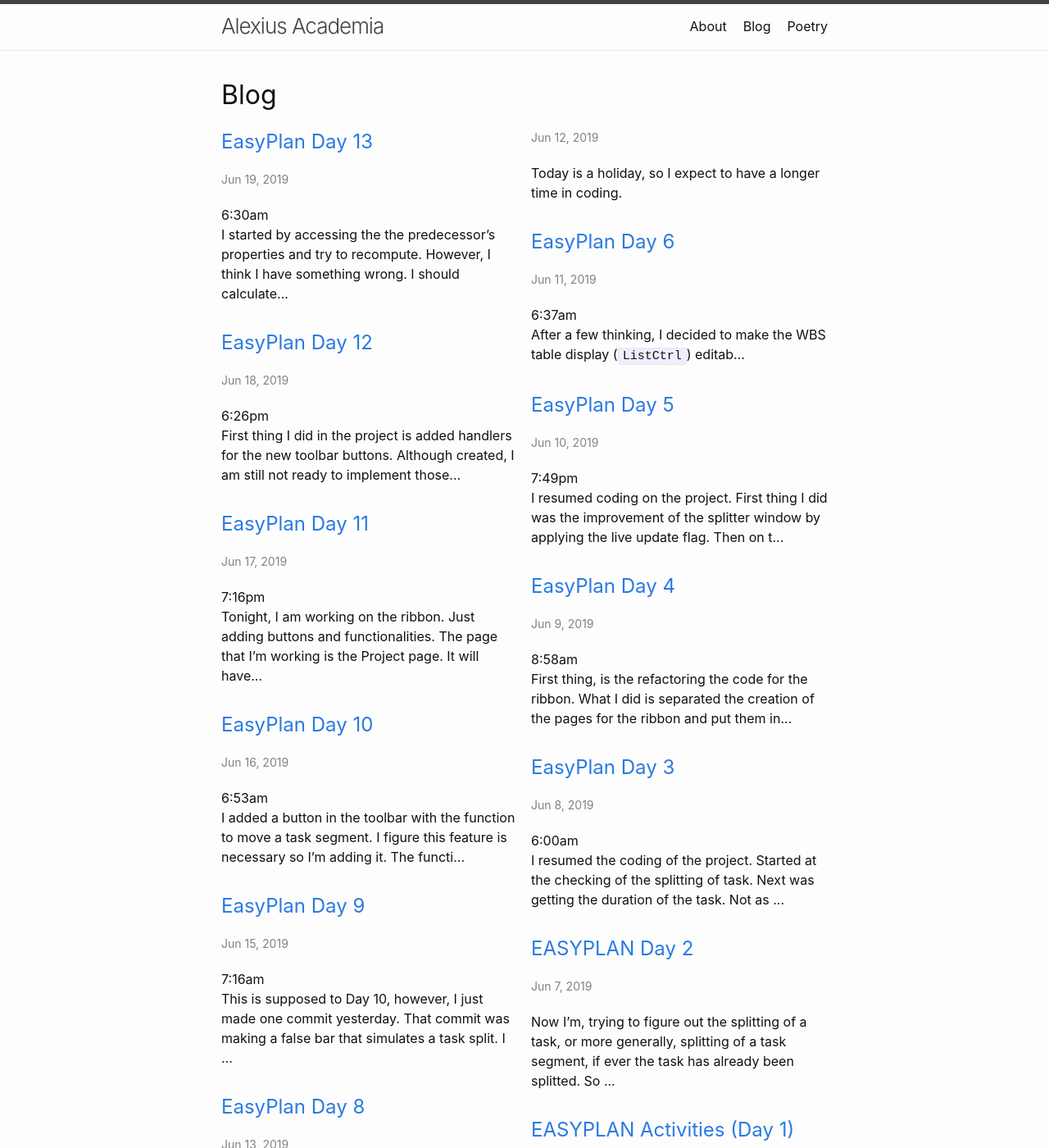
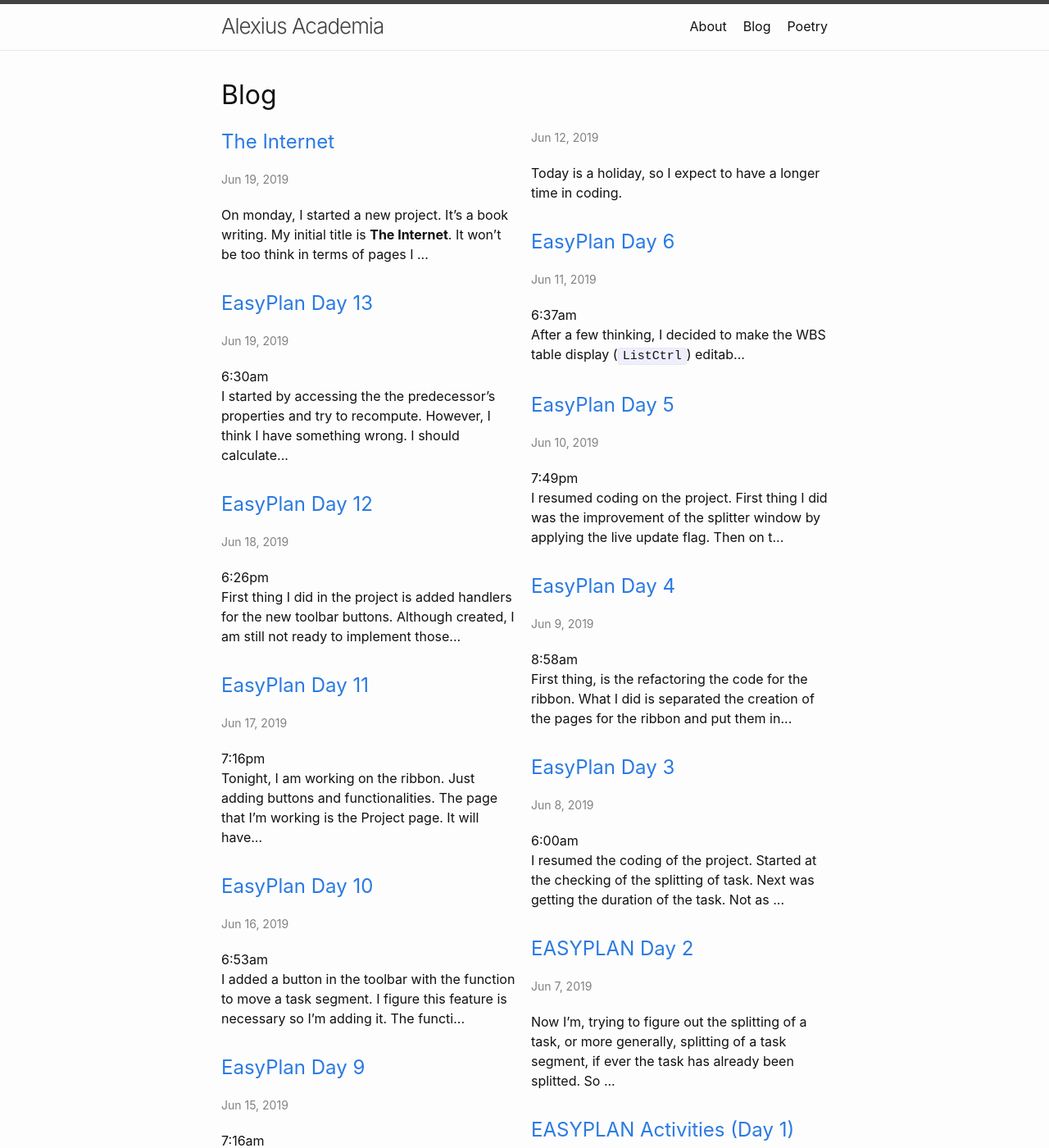
Before and after one commit to alexiusacademia/alexiusacademia.github.io, a Jekyll site: the page built from pages/blog.md, in a window 1280 px wide and 1400 px high. Shown: the whole window at 82% size. Built offline with Jekyll 4.4.1, drawn with Linux system fonts in a browser that asks for light colours; comment, search, counter and statistics services are not loaded; some of the changed text lies outside the part shown.

Commit message:
Changed date

```diff
--- a/_posts/2019-06-12-the-internet.md
+++ b/_posts/2019-06-19-the-internet.md
@@ -2,11 +2,12 @@
 layout: post
 title: The Internet
 authors: [alex]
-date: 2019-06-13
+date: 2019-06-19
 tags: [internet, book]
 comments: true
 like: true
 published: true
+permalink: 2019/06/19/the-internet
 ---
 On monday, I started a new project. It's a book writing. My initial title is **The Internet**. It won't be too think in terms of pages I hope, but will sure be full with informations. It's about my own observation around me. It doesn't have to represent anybody. Just my observations.
 
```
